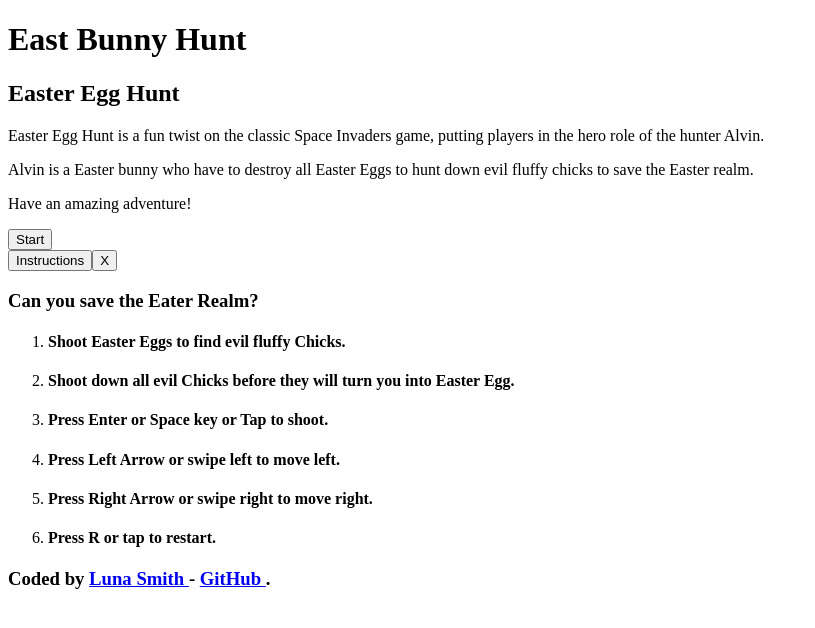
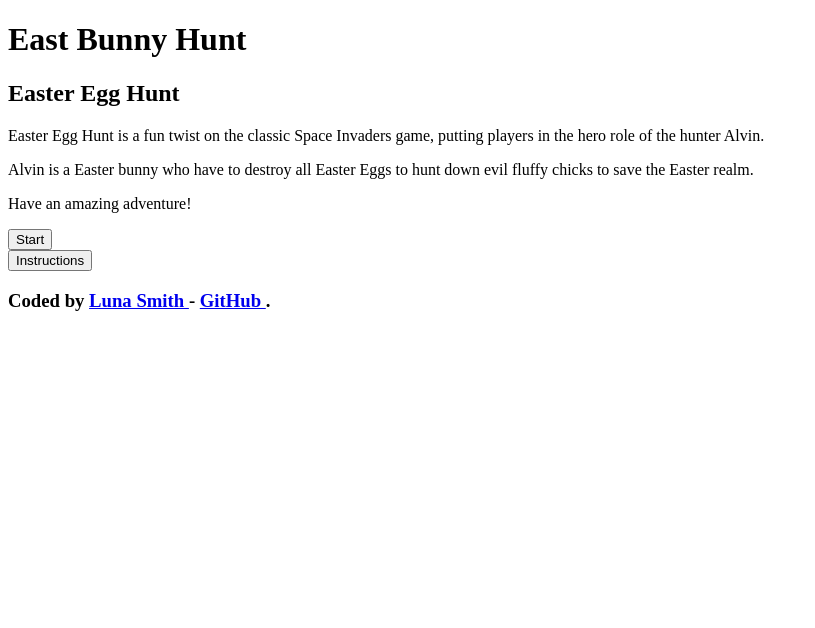
Before and after one commit to Lu-Smith/easter-mobile-game-vue, a Vue app: page / in a window 1280 px wide. Shown: the top 628 px of the page, without its empty margins (0-815 px from the left). Built offline with nearby package versions, Linux system fonts and the light colour scheme.

Commit message:
Added toggle button to InstructionComponent.vue

```diff
--- a/src/components/InstructionComponent.vue
+++ b/src/components/InstructionComponent.vue
@@ -1,7 +1,8 @@
 <template>
     <div class="instructionsContainer">
-        <button class="infoButton">Instructions</button>
-        <button class="infoButton">X </button>
+        <button @click="showInstructions" v-if="!showInfo" class="infoButton">Instructions</button>
+        <button @click="showInstructions" v-if="showInfo" class="infoButton">X </button>
+        <div v-if="showInfo">
             <h3>Can you save the Eater Realm?</h3>
             <ol>
                 <li>
@@ -25,4 +26,15 @@
                 </li>
             </ol>
         </div>
+    </div>
 </template>
+
+<script setup lang='ts'>
+import { ref } from 'vue';
+
+const showInfo = ref(false);
+
+const showInstructions = () => {
+    showInfo.value = !showInfo.value;
+}
+</script>
```
Lines whose indentation alone changed are shown as unchanged.
